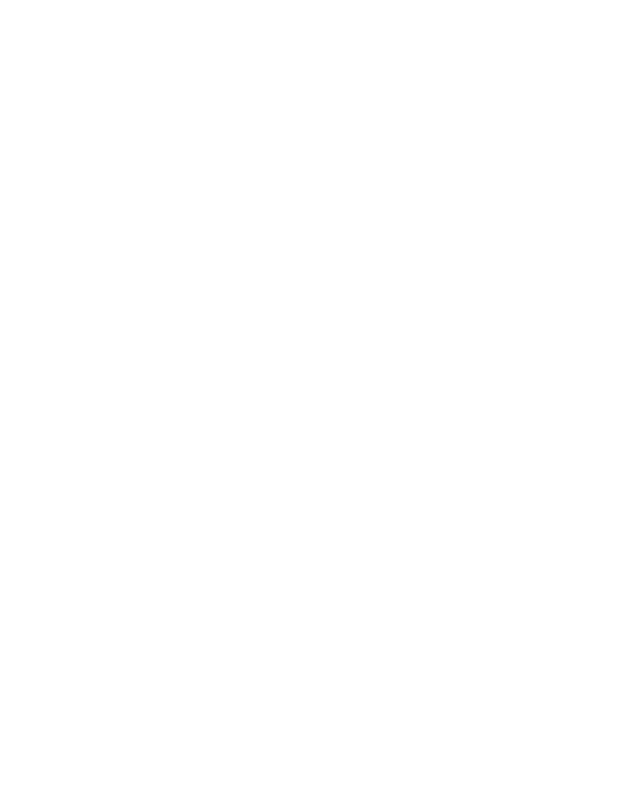
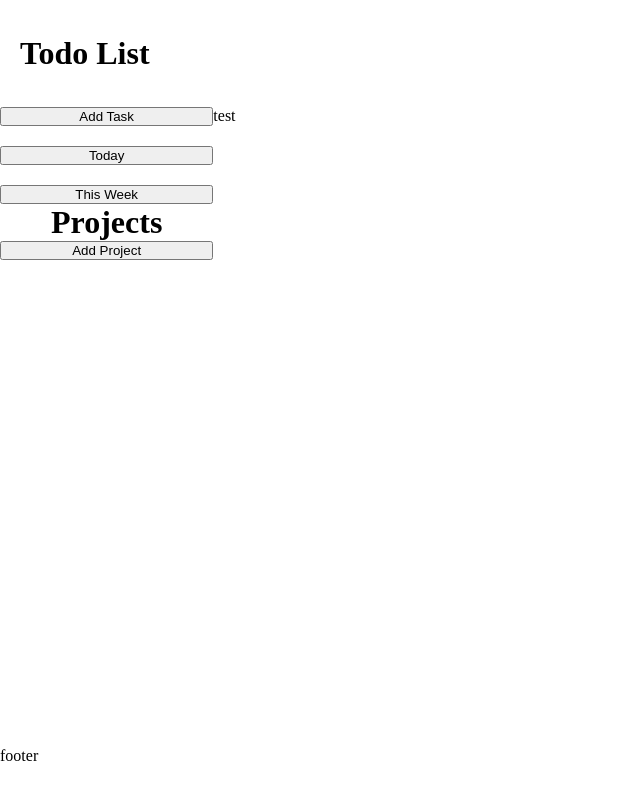
Before and after one commit to kellondavid/todo-list, a website built with webpack: page dist/index.html in a window 1280 px wide. Shown: the whole page, without its empty margins (0-640 px from the left). Built offline with nearby package versions, Linux system fonts and the light colour scheme.

Commit message:
add html, grid format

```diff
--- a/dist/index.html
+++ b/dist/index.html
@@ -1,13 +1,29 @@
 <!DOCTYPE html>
 <html lang="en">
-<head>
-    <meta charset="UTF-8">
-    <meta http-equiv="X-UA-Compatible" content="IE=edge">
-    <meta name="viewport" content="width=device-width, initial-scale=1.0">
+  <head>
+    <meta charset="UTF-8" />
+    <meta http-equiv="X-UA-Compatible" content="IE=edge" />
+    <meta name="viewport" content="width=device-width, initial-scale=1.0" />
     <title>Todo List</title>
-</head>
-<body>
-
-</body>
-<script src="./main.js"></script>
+    <link rel="stylesheet" href="style.css" />
+  </head>
+  <body>
+    <div class="header"><h1>Todo List</h1></div>
+    <div class="mainList">
+      <div class="nav">
+        <div class="defaultList">
+          <button class="addTask">Add Task</button>
+          <button class="today">Today</button>
+          <button class="thisWeek">This Week</button>
+        </div>
+        <h1>Projects</h1>
+        <div class="projectsList">
+            <button class="addProject">Add Project</button>
+        </div>
+      </div>
+    </div>
+    <div class="content">test</div>
+    <div class="footer">footer</div>
+  </body>
+  <script src="./main.js"></script>
 </html>
--- /dev/null
+++ b/dist/style.css
@@ -0,0 +1,44 @@
+*,
+*::after,
+*::before {
+  box-sizing: border-box;
+  padding: 0;
+  margin: 0;
+}
+
+body {
+  display: grid;
+  display: grid;
+  grid-template-columns: 1fr 5fr;
+  grid-template-rows: 1fr 6fr 0.5fr;
+  height: 100vh;
+}
+
+.header {
+  display: flex;
+  align-items: center;
+  padding: 20px;
+}
+
+.mainList {
+  grid-column: -3/-2;
+}
+
+.nav {
+  text-align: center;
+}
+
+.defaultList,
+.projectsList {
+    display: flex;
+    flex-direction: column;
+    gap: 20px;
+}
+
+.content {
+    grid-column: 2/3;
+}
+
+.footer {
+  grid-column: -3/-1;
+}
```
